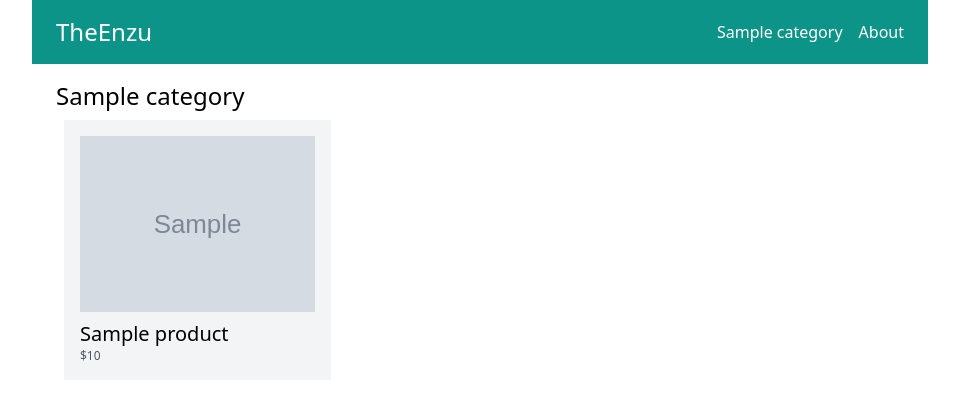
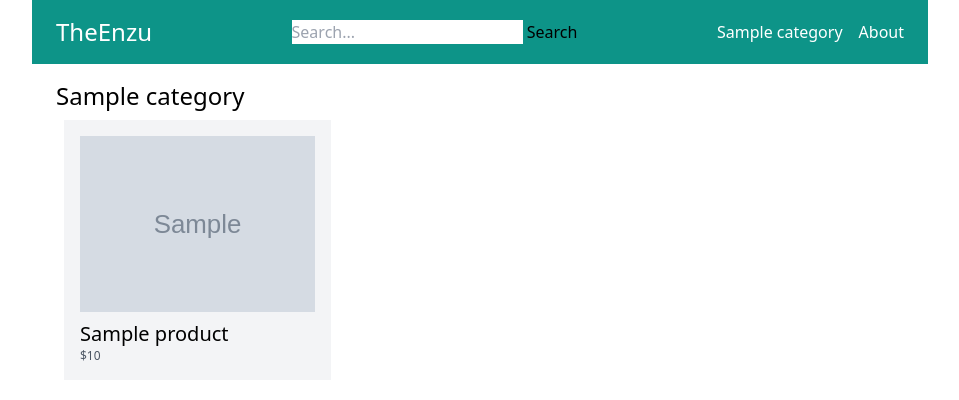
Before and after one commit to Enzujp/E-commerce-with-Django, a Django app: a page that uses ecommerce/core/templates/core/base.html in a window 1280 px wide. Shown: the top 400 px of the page, without its empty margins (160-1119 px from the left). Run offline with Django 4.2, Linux system fonts and the light colour scheme; tables that the repository leaves empty hold one stand-in row (values such as "Sample post"); grey boxes marked "Sample" are stand-in pictures; some libraries are stand-ins or nearby versions.

Commit message:
search functionality

```diff
--- a/ecommerce/core/templates/core/base.html
+++ b/ecommerce/core/templates/core/base.html
@@ -7,6 +7,7 @@
 
         <title>{% block title %}{% endblock %} | TheEnzu</title>
 
+
         <script src="https://cdn.tailwindcss.com"></script>
     </head>
     <body>
@@ -14,6 +15,14 @@
             <div class="logo">
                     <a href="/" class="text-2xl text-white">TheEnzu</a>
             </div>
+
+            <div class="search">
+                <form method="get" action="/search/">
+                    <input type="search" name="query" placeholder="Search...">
+                    <button>Search</button>
+                </form>
+            </div>
+
 
             <div class="menu flex space-x-4">
                 {% menu %}
--- a/ecommerce/store/urls.py
+++ b/ecommerce/store/urls.py
@@ -4,6 +4,7 @@ from . import views
 
 
 urlpatterns = [
+    path('search/',  views.search, name="search"),
     path('<slug:slug>/', views.category_detail, name="category_detail"),
     path('<slug:category_slug>/<slug:slug>/', views.product_detail, name="product_detail")
 ]
--- a/ecommerce/store/views.py
+++ b/ecommerce/store/views.py
@@ -2,6 +2,13 @@ from unicodedata import category
 from django.shortcuts import render, get_object_or_404
 
 from .models import Product, Category
+
+def search(request):
+    query = request.GET.get('query', '')
+
+    return render(request, 'store/search.html', {
+        'query': query
+    })
 
 
 def category_detail(request, slug):
```
Also changed, not shown: ecommerce/store/templates/store/search.html (added, +26 -0 lines).
